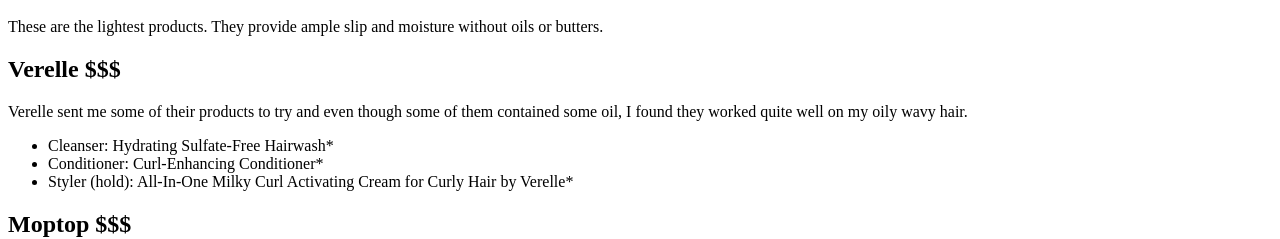
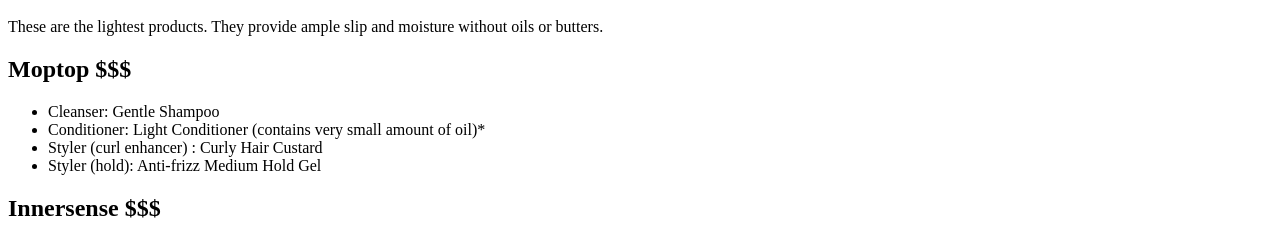
Before and after one commit to melissamcewen/CurlsBotSite, a Gatsby site: page /cg-lite in a window 1280 px wide. Shown: the part 724-963 px from the top of the page. Built offline with nearby package versions, Linux system fonts and the light colour scheme; Gatsby itself is replaced by a stand-in of ours.

Commit message:
minor updates

```diff
--- a/src/pages/cg-lite.js
+++ b/src/pages/cg-lite.js
@@ -58,17 +58,6 @@
       <h1>Oil Free Products</h1>
       <p>These are the lightest products. They provide ample slip and moisture without oils or butters. </p>
 
-      <h2>Verelle $$$</h2>
-      <p>Verelle sent me some of their products to try and even though some of them contained some oil, I found they worked quite well on my oily wavy hair.</p>
-      <ul>
-          <li>Cleanser:
-            <ReactGA.OutboundLink eventLabel="https://verellecos.com/products/hydrating-hairwash?utm_medium=prospecting&utm_source=affiliate&utm_content=curlyshamp&utm_campaign=curlsbot" to="https://verellecos.com/products/hydrating-hairwash?utm_medium=prospecting&utm_source=affiliate&utm_content=curlyshamp&utm_campaign=curlsbot" target="_blank"> Hydrating Sulfate-Free Hairwash*  </ReactGA.OutboundLink>
-          </li>
-          <li>Conditioner:
-            <ReactGA.OutboundLink eventLabel="https://verellecos.com/products/curl-enhancing-conditioner?utm_medium=prospecting&utm_source=affiliate&utm_content=curlycond&utm_campaign=curlsbot" to="https://verellecos.com/products/curl-enhancing-conditioner?utm_medium=prospecting&utm_source=affiliate&utm_content=curlycond&utm_campaign=curlsbot" target="_blank"> Curl-Enhancing Conditioner* </ReactGA.OutboundLink></li>
-
-           <li>Styler (hold):  <ReactGA.OutboundLink eventLabel="https://verellecos.com/products/curly-all-in-one-cream-v2?utm_medium=prospecting&utm_source=affiliate&utm_content=milkycreme&utm_campaign=curlsbot3" to="https://verellecos.com/products/curly-all-in-one-cream-v2?utm_medium=prospecting&utm_source=affiliate&utm_content=milkycreme&utm_campaign=curlsbot" target="_blank">All-In-One Milky Curl Activating Cream for Curly Hair by Verelle* </ReactGA.OutboundLink></li>
-      </ul>
 
       <h2>Moptop $$$</h2>
         <ul>
```
